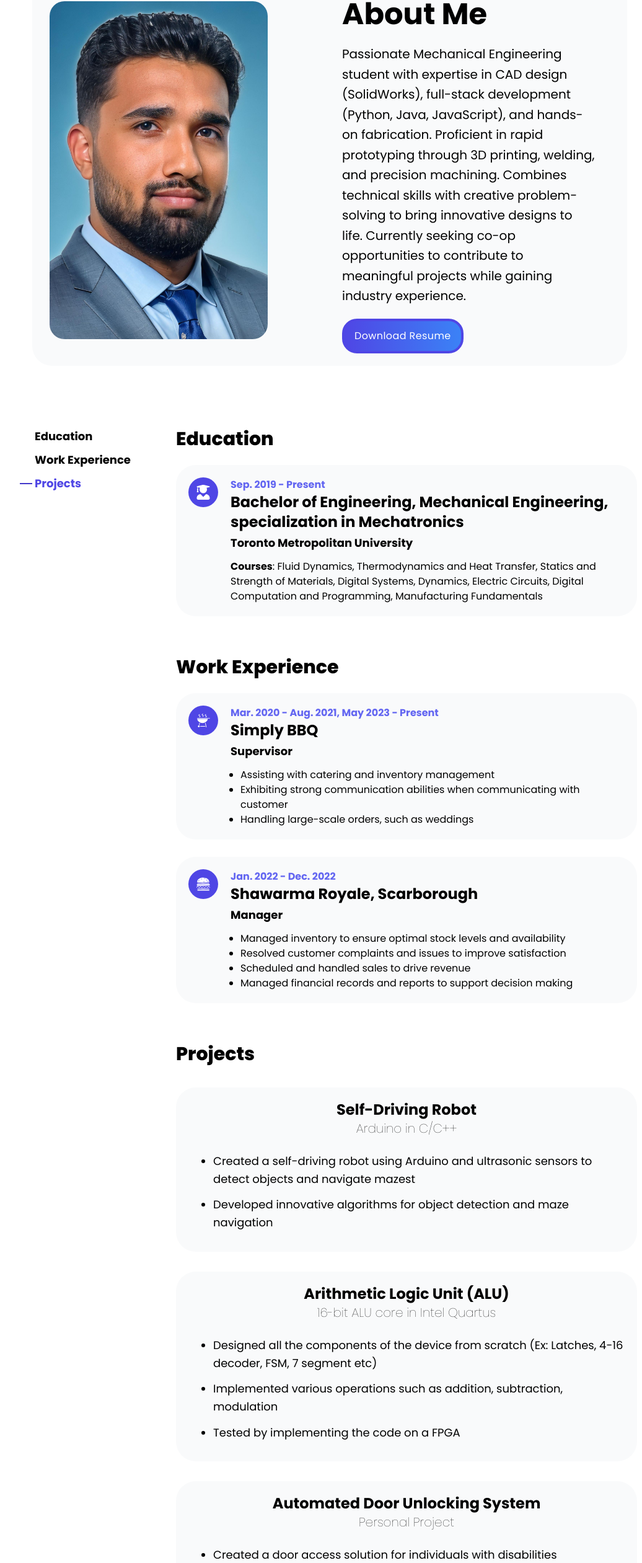
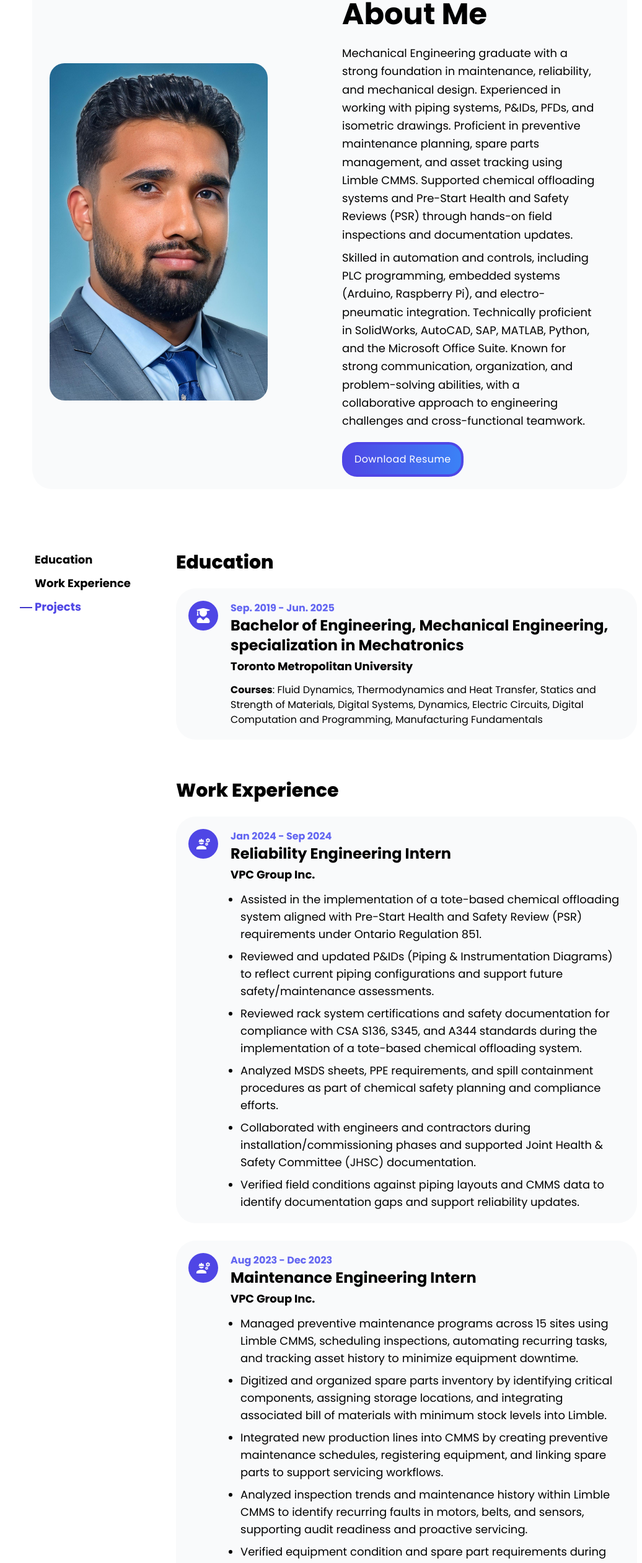
Before and after one commit to ashraf-h2/portfolio, a Next.js app: page / in a window 1280 px wide. Shown: the part 941-3462 px from the top of the page at 62% size, without its empty margins (108-1144 px from the left). Built offline with nearby package versions, Linux system fonts and the light colour scheme; a web font is replaced by a local one.

Commit message:
Update resume and about sections

```diff
--- a/components/section/AboutSection.js
+++ b/components/section/AboutSection.js
@@ -23,13 +23,24 @@ export default function AboutSection() {
           rightDisplay={
             <div className="xl:pl-20 lg:pl-10 font-poppins">
               <h2 className="mb-6 font-poppins font-bold text-5xl">About Me</h2>
-              <p className="text-xl leading-relaxed">
-                Passionate Mechanical Engineering student with expertise in CAD design (SolidWorks),
-                full-stack development (Python, Java, JavaScript), and hands-on fabrication.
-                Proficient in rapid prototyping through 3D printing, welding, and precision
-                machining. Combines technical skills with creative problem-solving to bring
-                innovative designs to life. Currently seeking co-op opportunities to contribute
-                to meaningful projects while gaining industry experience.
+              <p className="text-lg leading-relaxed">
+                Mechanical Engineering graduate with a strong foundation in
+                maintenance, reliability, and mechanical design. Experienced in
+                working with piping systems, P&IDs, PFDs, and isometric
+                drawings. Proficient in preventive maintenance planning, spare
+                parts management, and asset tracking using Limble CMMS.
+                Supported chemical offloading systems and Pre-Start Health and
+                Safety Reviews (PSR) through hands-on field inspections and
+                documentation updates.
+              </p>
+              <p className="text-lg leading-relaxed pt-2">
+                Skilled in automation and controls, including PLC programming,
+                embedded systems (Arduino, Raspberry Pi), and electro-pneumatic
+                integration. Technically proficient in SolidWorks, AutoCAD, SAP,
+                MATLAB, Python, and the Microsoft Office Suite. Known for strong
+                communication, organization, and problem-solving abilities, with
+                a collaborative approach to engineering challenges and
+                cross-functional teamwork.
               </p>
 
               <Fade bottom delay={50}>
--- a/components/section/ResumeSection.js
+++ b/components/section/ResumeSection.js
@@ -7,7 +7,7 @@ import H2 from "../headings/H2";
 import { useInView } from "react-intersection-observer";
 import { FaUserGraduate, FaRobot } from "react-icons/fa";
 import { GiBarbecue, GiHamburger } from "react-icons/gi";
-import { AiFillCode } from "react-icons/ai";
+import { MdEngineering } from "react-icons/md";
 
 export default function ResumeSection() {
   const options = {
@@ -75,7 +75,7 @@ export default function ResumeSection() {
             >
               <H2>Education</H2>
               <ResumeBlock
-                dates={[["Sep. 2019", "Present"]]}
+                dates={[["Sep. 2019", "Jun. 2025"]]}
                 heading="Bachelor of Engineering, Mechanical Engineering, specialization in Mechatronics"
                 subheading="Toronto Metropolitan University"
                 icon={<FaUserGraduate color="white" size={"24px"} />}
@@ -96,79 +96,80 @@ export default function ResumeSection() {
               ref={experienceSectionRef}
             >
               <H2>Work Experience</H2>
-              {/* <ResumeBlock
-                dates={[["Oct. 2020", "Feb. 2021"]]}
-                heading="TorontoMet Design League"
-                subheading="Space Mining Robot"
-                icon={<FaRobot color="white" size={"24px"} />}
+              <ResumeBlock
+                dates={[["Jan 2024", "Sep 2024"]]}
+                heading="Reliability Engineering Intern"
+                subheading="VPC Group Inc."
+                icon={<MdEngineering color="white" size={"24px"} />}
               >
-                <ul className="list-disc dark:text-white text-black font-poppins ml-4">
+                <ul className="list-disc dark:text-white text-black font-poppins ml-4 space-y-2 text-lg">
                   <li>
-                    Assembled a robotic arm on SolidWorks that utilises
-                    jackhammers to drill through large rocks
+                    Assisted in the implementation of a tote-based chemical
+                    offloading system aligned with Pre-Start Health and Safety
+                    Review (PSR) requirements under Ontario Regulation 851.
                   </li>
                   <li>
-                    Produced detailed drawings and assembly diagrams for all
-                    parts of project as per requirements
+                    Reviewed and updated P&IDs (Piping & Instrumentation
+                    Diagrams) to reflect current piping configurations and
+                    support future safety/maintenance assessments.
                   </li>
                   <li>
-                    Devised a solution to mine rocks on Mars to support
-                    Earth&apos;s increasing demand for natural resources
+                    Reviewed rack system certifications and safety documentation
+                    for compliance with CSA S136, S345, and A344 standards
+                    during the implementation of a tote-based chemical
+                    offloading system.
+                  </li>
+                  <li>
+                    Analyzed MSDS sheets, PPE requirements, and spill
+                    containment procedures as part of chemical safety planning
+                    and compliance efforts.
+                  </li>
+                  <li>
+                    Collaborated with engineers and contractors during
+                    installation/commissioning phases and supported Joint Health
+                    & Safety Committee (JHSC) documentation.
+                  </li>
+                  <li>
+                    Verified field conditions against piping layouts and CMMS
+                    data to identify documentation gaps and support reliability
+                    updates.
                   </li>
                 </ul>
-              </ResumeBlock> */}
+              </ResumeBlock>
               <ResumeBlock
-                dates={[
-                  ["Mar. 2020", "Aug. 2021"],
-                  ["May 2023", "Present"],
-                ]}
-                heading="Simply BBQ"
-                subheading="Supervisor"
-                icon={<GiBarbecue color="white" size={"24px"} />}
+                dates={[["Aug 2023", "Dec 2023"]]}
+                heading="Maintenance Engineering Intern"
+                subheading="VPC Group Inc."
+                icon={<MdEngineering color="white" size={"24px"} />}
               >
-                <ul className="list-disc dark:text-white text-black font-poppins ml-4">
-                  <li>Assisting with catering and inventory management</li>
+                <ul className="list-disc dark:text-white text-black font-poppins ml-4 space-y-2 text-lg">
                   <li>
-                    Exhibiting strong communication abilities when communicating
-                    with customer
-                  </li>
-                  <li>Handling large-scale orders, such as weddings</li>
-                </ul>
-              </ResumeBlock>
-              {/* <ResumeBlock
-                dates={[["Jan. 2020", "Sep. 2021"]]}
-                heading="Coding Instructor"
-                subheading="Lead Instructor"
-                icon={<AiFillCode color="white" size={"24px"} />}
-              >
-                <ul className="list-disc dark:text-white text-black font-poppins ml-4">
-                  <li>Assisted with catering and inventory management</li>
-                  <li>
-                    Exhibited strong communication abilities when communicating
-                    with customer
-                  </li>
-                  <li>Handled large-scale orders, such as weddings</li>
-                </ul>
-              </ResumeBlock> */}
-              <ResumeBlock
-                dates={[["Jan. 2022", "Dec. 2022"]]}
-                heading="Shawarma Royale, Scarborough"
-                subheading="Manager"
-                icon={<GiHamburger color="white" size={"24px"} />}
-              >
-                <ul className="list-disc dark:text-white text-black font-poppins ml-4">
-                  <li>
-                    Managed inventory to ensure optimal stock levels and
-                    availability
+                    Managed preventive maintenance programs across 15 sites
+                    using Limble CMMS, scheduling inspections, automating
+                    recurring tasks, and tracking asset history to minimize
+                    equipment downtime.
                   </li>
                   <li>
-                    Resolved customer complaints and issues to improve
-                    satisfaction
+                    Digitized and organized spare parts inventory by identifying
+                    critical components, assigning storage locations, and
+                    integrating associated bill of materials with minimum stock
+                    levels into Limble.
                   </li>
-                  <li>Scheduled and handled sales to drive revenue</li>
                   <li>
-                    Managed financial records and reports to support decision
-                    making
+                    Integrated new production lines into CMMS by creating
+                    preventive maintenance schedules, registering equipment, and
+                    linking spare parts to support servicing workflows.
+                  </li>
+                  <li>
+                    Analyzed inspection trends and maintenance history within
+                    Limble CMMS to identify recurring faults in motors, belts,
+                    and sensors, supporting audit readiness and proactive
+                    servicing.
+                  </li>
+                  <li>
+                    Verified equipment condition and spare part requirements
+                    during field walkthroughs for preventive maintenance tasks,
+                    ensuring CMMS records matched actual site conditions.
                   </li>
                 </ul>
               </ResumeBlock>
@@ -183,66 +184,45 @@ export default function ResumeSection() {
               <div className="flex justify-center">
                 <div className="grid auto-rows-max grid-cols-1 xl:gap-x-8 gap-x-5 gap-y-8 mt-3 mb-12 w-full">
                   <ProjectCard
-                    projectName="Self-Driving Robot"
-                    projectSubtitle="Arduino in C/C++"
+                    projectName="Coffee Bean Destoner – 3D CAD Modeling & Electro-Mechanical Prototyping"
                     projectText={
                       <ProjectDescriptionList
                         list={[
-                          `Created a self-driving robot using Arduino and ultrasonic sensors to detect objects and navigate mazest`,
-                          `Developed innovative algorithms for object detection and maze navigation`,
+                          `Designed a functional coffee bean destoner to separate stones from beans, creating 3D models and engineering drawings in SolidWorks, applying GD&T and fit tolerances to ensure 3D printability.`,
+                          `Fabricated prototype components using PLA+ filament and snap-fit joints, performing iterative adjustments based on fit testing and dimensional deviations.`,
+                          `Collaborated with teammates to integrate mechanical, electrical, and control systems, contributing to part alignment and system packaging during assembly.`,
+                        ]}
+                      />
+                    }
+                    images={Array.from(
+                      [1, 2, 3, 4],
+                      (x) => `/images/coffee-destoner/${x}.jpeg`
+                    )}
+                    alts={Array.from(
+                      [1, 2, 3, 4],
+                      (x) => `Coffee Bean Destoner ${x}`
+                    )}
+                  />
+                  <ProjectCard
+                    projectName="Motor Housing Bearing Installer – Pneumatic Systems & PLC Integration"
+                    projectText={
+                      <ProjectDescriptionList
+                        list={[
+                          `Designed and built an autonomous electro-pneumatic system for press-fitting motor bearings, prioritizing operator safety using a dual push-button circuit compliant with OSHA machine safeguarding standards.`,
+                          `Programmed a PLC to control pneumatic actuators for bearing insertion, achieving a consistent 30-second cycle time and meeting all functional and timing requirements.`,
+                          `Integrated limit sensors and interlocks to ensure safe operation, and collaborated with team members on troubleshooting control logic and system reliability.`,
                         ]}
                       />
                     }
                   />
                   <ProjectCard
-                    projectName="Arithmetic Logic Unit (ALU)"
-                    projectSubtitle="16-bit ALU core in Intel Quartus"
+                    projectName="VisionX – Assistive Device for Visual Impairment (Hackathon Project)"
                     projectText={
                       <ProjectDescriptionList
                         list={[
-                          `Designed all the components of the device from scratch (Ex: Latches, 4-16 decoder, FSM, 7 segment etc)`,
-                          `Implemented various operations such as addition, subtraction, modulation`,
-                          `Tested by implementing the code on a FPGA`,
-                        ]}
-                      />
-                    }
-                  />
-                  <ProjectCard
-                    projectName="Automated Door Unlocking System"
-                    projectSubtitle="Personal Project"
-                    projectText={
-                      <ProjectDescriptionList
-                        list={[
-                          `Created a door access solution for individuals with disabilities`,
-                          `Used Arduino, servo motors, and fingerprint sensors to ensure secure and efficient operation`,
-                        ]}
-                      />
-                    }
-                  />
-
-                  <ProjectCard
-                    projectName="Space Mining Robot"
-                    projectSubtitle="TorontoMet Design League"
-                    projectText={
-                      <ProjectDescriptionList
-                        list={[
-                          `Assembled a robotic arm on SolidWorks that utilises jackhammers to drill through large rocks`,
-                          `Produced detailed drawings and assembly diagrams for all parts of project as per requirements`,
-                          `Devised a solution to mine rocks on Mars to support Earth's increasing demand for natural resources`,
-                        ]}
-                      />
-                    }
-                  />
-
-                  <ProjectCard
-                    projectName="VisionX"
-                    projectSubtitle="Developed at DeltaHacks 6"
-                    projectText={
-                      <ProjectDescriptionList
-                        list={[
-                          `Led a group of 4 to create a device that assists individuals with visual impairment`,
-                          `3D designed and managed all of the wired components`,
-                          `Wrote Python scripts for Raspberry Pi to control the ultrasonic sensors`,
+                          `Led a 4-member team at DeltaHacks 6 to develop a wearable obstacle-detection device for visually impaired users by integrating ultrasonic sensors.`,
+                          `Designed the 3D-printed enclosure and organized internal component layout for compact wiring and sensor placement.`,
+                          `Wrote Python scripts on a Raspberry Pi to process real-time distance data and control haptic feedback alerts.`,
                         ]}
                       />
                     }
@@ -254,6 +234,18 @@ export default function ResumeSection() {
                       [1, 2, 3, 4, 5],
                       (x) => `VisionX Image ${x}`
                     )}
+                  />
+                  <ProjectCard
+                    projectName="Self-Balancing Pendulum – Real-Time Control System Design"
+                    projectText={
+                      <ProjectDescriptionList
+                        list={[
+                          `Built a real-time control system for a self-balancing pendulum using embedded sensors, actuators, and microcontroller-based PID and pole-placement algorithms.`,
+                          `Performed fault modeling and risk analysis using FMEA and Fishbone diagrams, identifying failure modes and integrating safety features into the mechanical and electrical design.`,
+                          `Designed an HMI panel and implemented responsive control logic, using bottom-up and top-down reasoning to optimize system maintainability, signal filtering, and user interface layout.`,
+                        ]}
+                      />
+                    }
                   />
                 </div>
               </div>
```
